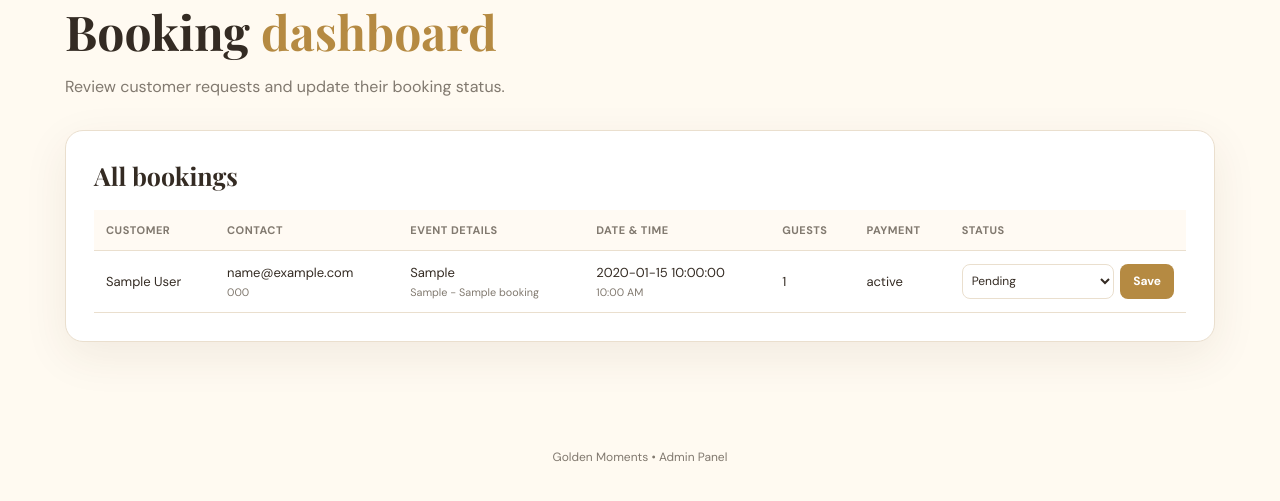
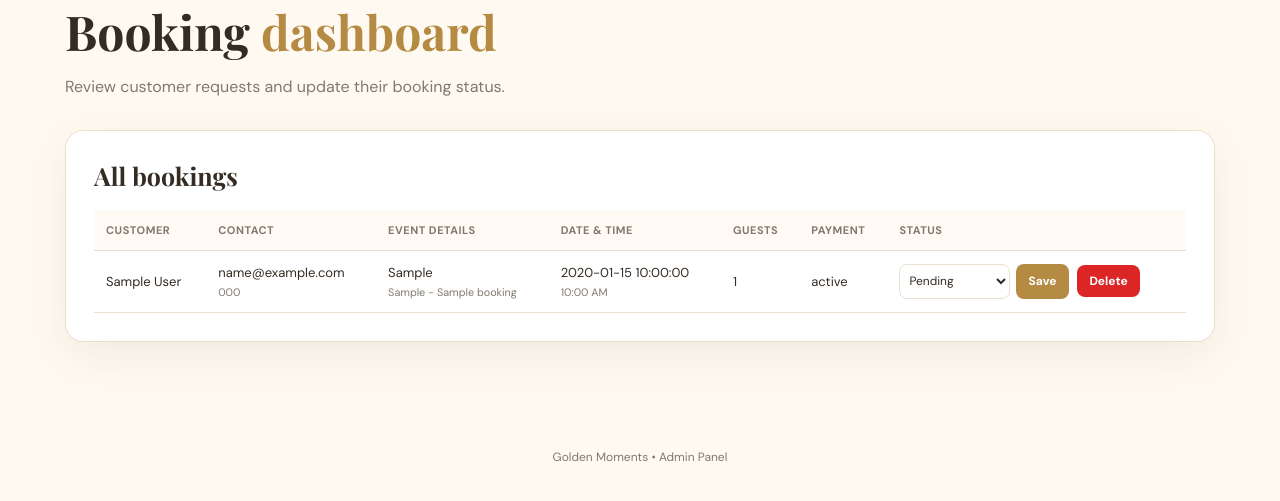
Before and after one commit to plantillajohncarlo9-alt/Smart-Event-Booking-System, a PHP site: page /admin.php in a window 1280 px wide. Shown: the part 144-645 px from the top of the page. Run offline with PHP 8.4, Linux system fonts and the light colour scheme; the visitor is signed in with stand-in values (Sample User, id 1); tables that the repository leaves empty or names only in its code hold one stand-in row (values such as "Sample post").

Commit message:
Update admin dashboard

```diff
--- a/admin.php
+++ b/admin.php
@@ -1,3 +1,4 @@
+
 <?php
 session_start();
 require_once "db.php";
@@ -39,6 +40,7 @@ if ($_SERVER["REQUEST_METHOD"] === "POST") {
             }
             $stmt->close();
         }
+
     } elseif ($action === "login") {
         $username = trim($_POST["username"] ?? "");
         $password = $_POST["password"] ?? "";
@@ -58,6 +60,7 @@ if ($_SERVER["REQUEST_METHOD"] === "POST") {
         } else {
             $error = "Incorrect admin username or password.";
         }
+
     } elseif ($action === "update_status" && isset($_SESSION["admin_id"])) {
         $bookingId = filter_var($_POST["booking_id"] ?? "", FILTER_VALIDATE_INT);
         $status = $_POST["booking_status"] ?? "";
@@ -68,23 +71,52 @@ if ($_SERVER["REQUEST_METHOD"] === "POST") {
             $stmt->bind_param("si", $status, $bookingId);
             $stmt->execute();
             $stmt->close();
+
             header("Location: admin.php?updated=1");
             exit;
+        }
+
+    } elseif ($action === "delete_booking" && isset($_SESSION["admin_id"])) {
+
+        $bookingId = filter_var($_POST["booking_id"] ?? "", FILTER_VALIDATE_INT);
+
+        if ($bookingId && $bookingId > 0) {
+            $stmt = $conn->prepare("DELETE FROM bookings WHERE booking_id = ?");
+            $stmt->bind_param("i", $bookingId);
+
+            if ($stmt->execute() && $stmt->affected_rows > 0) {
+                $stmt->close();
+                header("Location: admin.php?deleted=1");
+                exit;
+            }
+
+            $stmt->close();
+            $error = "Could not delete booking.";
         }
     }
 }
 
 if (isset($_SESSION["admin_id"])) {
-    if (isset($_GET["updated"])) $success = "Booking status updated.";
+
+    if (isset($_GET["updated"])) {
+        $success = "Booking status updated.";
+    }
+
+    if (isset($_GET["deleted"])) {
+        $success = "Booking successfully deleted.";
+    }
+
     $sql = "SELECT b.booking_id, b.event_type, b.venue_area, b.event_date, b.event_time,
                    b.guest_count, b.package_name, b.booking_status, b.payment_status,
                    c.full_name, c.email, c.phone
             FROM bookings b
             INNER JOIN customers c ON b.customer_id = c.customer_id
             ORDER BY b.booking_id DESC";
+
     $bookings = $conn->query($sql);
 }
 ?>
+
 <!DOCTYPE html>
 <html lang="en">
 <head>
@@ -93,9 +125,12 @@ if (isset($_SESSION["admin_id"])) {
     <title>Golden Moments | Admin</title>
     <link rel="stylesheet" href="style.css">
 </head>
+
 <body>
+
 <header class="site-header">
     <a class="brand" href="admin.php">Golden <span>Moments</span></a>
+
     <?php if (isset($_SESSION["admin_id"])): ?>
         <nav class="nav-links">
             <span class="welcome-user">Admin: <?= e($_SESSION["admin_username"]) ?></span>
@@ -105,49 +140,89 @@ if (isset($_SESSION["admin_id"])) {
 </header>
 
 <main class="page-wrap">
+
 <?php if (!isset($_SESSION["admin_id"])): ?>
+
     <section class="auth-card admin-card">
         <p class="eyebrow">ADMIN AREA</p>
+
         <?php if ($adminCount === 0): ?>
+
             <h1>Create first admin</h1>
             <p class="muted">No admin account exists yet. Create the first one to protect the dashboard.</p>
+
             <form method="POST" class="auth-form show">
                 <input type="hidden" name="action" value="create_admin">
+
                 <label>Admin username</label>
                 <input type="text" name="username" maxlength="100" required>
+
                 <label>Password</label>
                 <input type="password" name="password" minlength="8" required>
+
                 <button class="btn primary full" type="submit">Create admin account</button>
             </form>
+
         <?php else: ?>
+
             <h1>Admin login</h1>
             <p class="muted">Log in to manage customer bookings.</p>
+
             <form method="POST" class="auth-form show">
                 <input type="hidden" name="action" value="login">
+
                 <label>Username</label>
                 <input type="text" name="username" required>
+
                 <label>Password</label>
                 <input type="password" name="password" required>
+
                 <button class="btn primary full" type="submit">Log in</button>
             </form>
+
         <?php endif; ?>
-        <?php if ($error !== ""): ?><div class="alert error"><?= e($error) ?></div><?php endif; ?>
-        <?php if ($success !== ""): ?><div class="alert success"><?= e($success) ?></div><?php endif; ?>
-        <p class="form-switch"><a href="index.php">Back to customer website</a></p>
+
+        <?php if ($error !== ""): ?>
+            <div class="alert error"><?= e($error) ?></div>
+        <?php endif; ?>
+
+        <?php if ($success !== ""): ?>
+            <div class="alert success"><?= e($success) ?></div>
+        <?php endif; ?>
+
+        <p class="form-switch">
+            <a href="index.php">Back to customer website</a>
+        </p>
     </section>
+
 <?php else: ?>
+
     <section class="page-heading">
         <p class="eyebrow">MANAGEMENT</p>
         <h1>Booking <span>dashboard</span></h1>
         <p>Review customer requests and update their booking status.</p>
     </section>
-    <?php if ($success !== ""): ?><div class="alert success"><?= e($success) ?></div><?php endif; ?>
+
+    <?php if ($success !== ""): ?>
+        <div class="alert success"><?= e($success) ?></div>
+    <?php endif; ?>
+
+    <?php if ($error !== ""): ?>
+        <div class="alert error"><?= e($error) ?></div>
+    <?php endif; ?>
+
     <section class="content-card">
+
         <h2>All bookings</h2>
+
         <?php if ($bookings->num_rows === 0): ?>
+
             <p class="muted">No bookings have been submitted yet.</p>
+
         <?php else: ?>
+
             <div class="table-wrap">
+
                 <table>
                     <thead>
                         <tr>
@@ -160,36 +235,111 @@ if (isset($_SESSION["admin_id"])) {
                             <th>Status</th>
                         </tr>
                     </thead>
+
                     <tbody>
+
                     <?php while ($row = $bookings->fetch_assoc()): ?>
+
                         <tr>
+
                             <td><?= e($row["full_name"]) ?></td>
-                    <td><?= e($row["email"]) ?><small><?= e($row["phone"] ?: "No phone") ?></small></td>
-                    <td><?= e($row["event_type"]) ?><small><?= e($row["venue_area"]) ?> - <?= e($row["package_name"] ?: "No package") ?></small></td>
-                    <td><?= e($row["event_date"]) ?><small><?= e(date("g:i A", strtotime($row["event_time"]))) ?></small></td>
+
+                            <td>
+                                <?= e($row["email"]) ?>
+                                <small><?= e($row["phone"] ?: "No phone") ?></small>
+                            </td>
+
+                            <td>
+                                <?= e($row["event_type"]) ?>
+                                <small>
+                                    <?= e($row["venue_area"]) ?> -
+                                    <?= e($row["package_name"] ?: "No package") ?>
+                                </small>
+                            </td>
+
+                            <td>
+                                <?= e($row["event_date"]) ?>
+                                <small>
+                                    <?= e(date("g:i A", strtotime($row["event_time"]))) ?>
+                                </small>
+                            </td>
+
                             <td><?= e($row["guest_count"]) ?></td>
+
                             <td><?= e($row["payment_status"] ?: "Unpaid") ?></td>
+
                             <td>
+
+                                <div style="display: flex; align-items: center; gap: 8px; flex-wrap: wrap;">
+
+                                    <!-- UPDATE BOOKING STATUS -->
                                     <form method="POST" class="status-form">
+
                                         <input type="hidden" name="action" value="update_status">
-                            <input type="hidden" name="booking_id" value="<?= (int)$row["booking_id"] ?>">
+
+                                        <input type="hidden" name="booking_id"
+                                               value="<?= (int)$row["booking_id"] ?>">
+
                                         <select name="booking_status">
+
                                             <?php foreach (["Pending", "Approved", "Rejected", "Completed"] as $status): ?>
-                                    <option value="<?= e($status) ?>" <?= ($row["booking_status"] === $status ? "selected" : "") ?>><?= e($status) ?></option>
+
+                                                <option value="<?= e($status) ?>"
+                                                    <?= ($row["booking_status"] === $status ? "selected" : "") ?>>
+                                                    <?= e($status) ?>
+                                                </option>
+
                                             <?php endforeach; ?>
+
                                         </select>
-                            <button class="btn primary small" type="submit">Save</button>
+
+                                        <button class="btn primary small" type="submit">
+                                            Save
+                                        </button>
+
                                     </form>
+
+                                    <!-- DELETE BOOKING -->
+                                    <form method="POST"
+                                          onsubmit="return confirm('Are you sure you want to delete this booking? This action cannot be undone.');">
+
+                                        <input type="hidden" name="action" value="delete_booking">
+
+                                        <input type="hidden" name="booking_id"
+                                               value="<?= (int)$row["booking_id"] ?>">
+
+                                        <button type="submit"
+                                                class="btn small"
+                                                style="background: #dc2626; color: white; border: none; cursor: pointer;">
+                                            Delete
+                                        </button>
+
+                                    </form>
+
+                                </div>
+
                             </td>
+
                         </tr>
+
                     <?php endwhile; ?>
+
                     </tbody>
                 </table>
+
             </div>
+
         <?php endif; ?>
+
     </section>
+
 <?php endif; ?>
+
 </main>
-<footer class="site-footer">Golden Moments &bull; Admin Panel</footer>
+
+<footer class="site-footer">
+    Golden Moments &bull; Admin Panel
+</footer>
+
 </body>
 </html>
```
Lines whose indentation alone changed are shown as unchanged.
